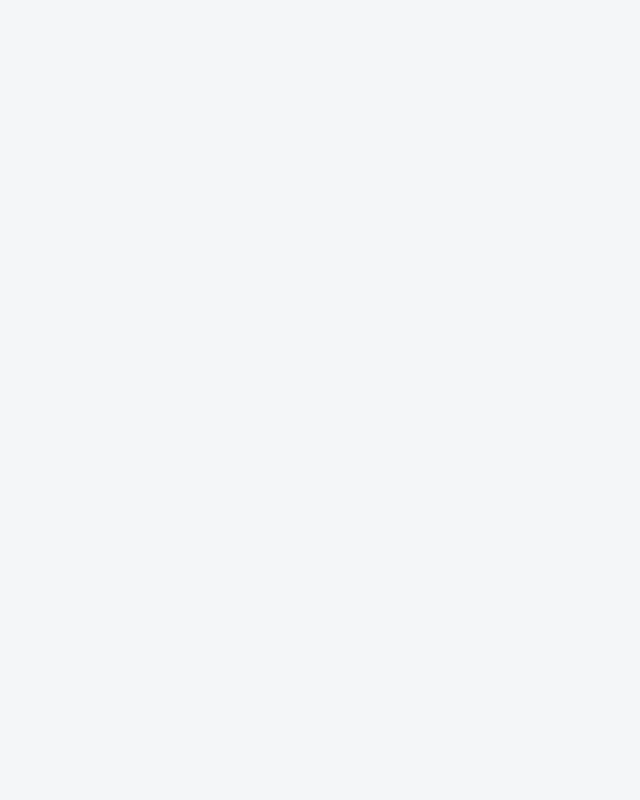
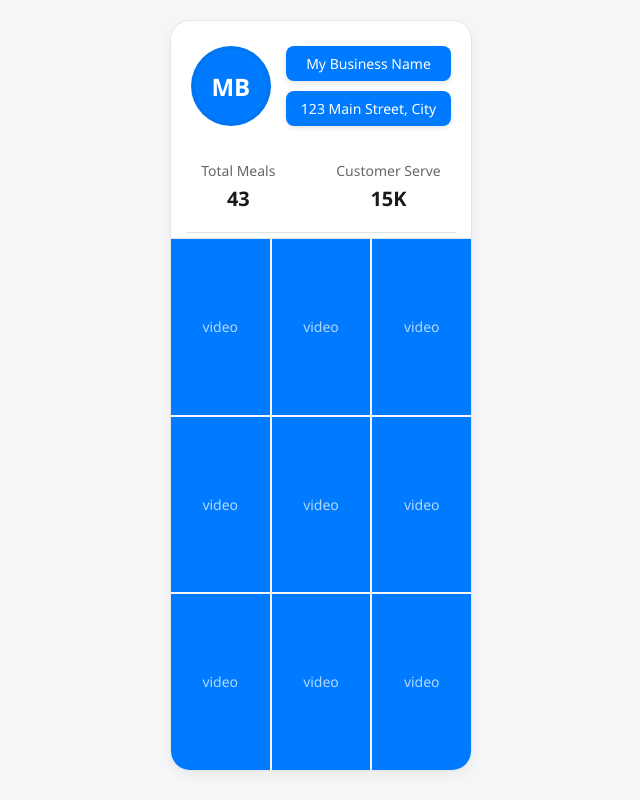
Before and after one commit to aryanshekhada08/Instzom_MERN_Project, a React (Vite) app in the folder frontand/: page /foodpartner/profile in a window 1280 px wide. Before the commit this address had no page. Shown: the whole page, without its empty margins (319-959 px from the left). Built offline with nearby package versions, Linux system fonts and the light colour scheme; no server answers; the HTML template or start-up script is replaced by a standard one.

Commit message:
update model like profile

```diff
--- a/frontand/src/Pages/PartnerRegister.jsx
+++ b/frontand/src/Pages/PartnerRegister.jsx
@@ -1,18 +1,22 @@
 import React from 'react';
 import AuthForm from '../components/AuthForm';
 
-const PartnerRegister = () => {
+const FoodPartnerRegister = () => {
   return (
     <AuthForm
-      title="Become a Partner"
-      subtitle="Register your restaurant"
+      title="Partner Registration"
+      subtitle="Grow your business with us"
       isRegister={true}
-      togglePath="create-food"
+
+      // 👇 THIS TURNS ON THE ADDRESS BOX
+      isPartner={true}
+
+      togglePath="/foodpartner/login"
       switchPortalPath="/user/register"
       switchPortalText="Looking to order food?"
       apiEndpoint="http://localhost:3000/api/auth/foodpartner/register"
-
     />
   );
 };
-export default PartnerRegister;
+
+export default FoodPartnerRegister;
--- /dev/null
+++ b/frontand/src/Pages/food-patner/Profile.jsx
@@ -0,0 +1,125 @@
+import React, { useState, useEffect } from 'react';
+import axios from 'axios';
+import '../../styles/Profile.css';
+
+const Profile = () => {
+  const [loading, setLoading] = useState(true);
+  const [myReels, setMyReels] = useState([]);
+  const [selectedVideo, setSelectedVideo] = useState(null);
+
+  // Profile State with Dummy Data fallback
+  const [profile, setProfile] = useState({
+    businessName: "My Business Name",
+    address: "123 Main Street, City",
+    avatar: "",
+    totalMeals: 43,
+    customersServed: "15K"
+  });
+
+  // Fetch Data (Simulated for layout demo)
+  useEffect(() => {
+    const fetchProfileData = async () => {
+      try {
+        const response = await axios.get('http://localhost:3000/api/food', {
+          withCredentials: true
+        });
+
+        // Use real data if available, otherwise use dummy array of 9 items for grid
+        const allFoods = response.data.foods || response.data || [];
+
+        // If no data, create 9 dummy items to match your image layout
+        const displayReels = allFoods.length > 0 ? allFoods : Array.from({ length: 9 });
+
+        setMyReels(displayReels);
+        setLoading(false);
+
+      } catch (error) {
+        console.error("Error fetching profile:", error);
+        // Fallback to dummy data on error
+        setMyReels(Array.from({ length: 9 }));
+        setLoading(false);
+      }
+    };
+
+    fetchProfileData();
+  }, []);
+
+  const closePixel = () => setSelectedVideo(null);
+
+  return (
+    <div className="profile-page">
+      <div className="profile-card">
+
+        {/* --- Top Section: Avatar & Info Buttons --- */}
+        <div className="profile-header-section">
+
+          {/* Left: Avatar Circle */}
+          <div className="avatar-container">
+            <div className="avatar-circle">
+               {profile.avatar ? <img src={profile.avatar} alt="profile" /> : <span>MB</span>}
+            </div>
+          </div>
+
+          {/* Right: Info Buttons */}
+          <div className="info-actions">
+            <div className="info-badge">{profile.businessName}</div>
+            <div className="info-badge">{profile.address}</div>
+          </div>
+        </div>
+
+        {/* --- Middle Section: Stats --- */}
+        <div className="stats-row">
+          <div className="stat-item">
+            <span className="stat-label">total meals</span>
+            <span className="stat-number">{profile.totalMeals}</span>
+          </div>
+          <div className="stat-item">
+            <span className="stat-label">customer serve</span>
+            <span className="stat-number">{profile.customersServed}</span>
+          </div>
+        </div>
+
+        {/* Divider Line */}
+        <div className="section-divider"></div>
+
+        {/* --- Bottom Section: 3-Column Video Grid --- */}
+        <div className="instagram-grid">
+          {myReels.map((reel, index) => (
+            <div
+              key={reel?._id || index}
+              className="grid-box"
+              onClick={() => reel?._id && setSelectedVideo(reel)}
+            >
+              {reel?.Video ? (
+                <>
+                  <video src={reel.Video} className="grid-video" muted />
+                  <div className="play-overlay">▶</div>
+                </>
+              ) : (
+                <span className="placeholder-text">video</span>
+              )}
+            </div>
+          ))}
+        </div>
+
+      </div>
+
+      {/* --- Modal Popup (Same as before) --- */}
+      {selectedVideo && (
+        <div className="video-modal-overlay" onClick={closePixel}>
+          <div className="video-modal-content" onClick={(e) => e.stopPropagation()}>
+             <button className="close-btn" onClick={closePixel}>&times;</button>
+             <video src={selectedVideo.Video} controls autoPlay className="full-video"/>
+             <div className="modal-info">
+                <h3>{selectedVideo.name}</h3>
+                <p>{selectedVideo.description}</p>
+             </div>
+          </div>
+        </div>
+      )}
+
+    </div>
+  );
+};
+
+export default Profile;
--- a/frontand/src/routes/AppRoutes.jsx
+++ b/frontand/src/routes/AppRoutes.jsx
@@ -8,6 +8,7 @@ import PartnerLogin from '../Pages/PartnerLogin';
 import PartnerRegister from '../Pages/PartnerRegister'; //
 import Home from '../Pages/Gernal/Home';
 import CreateFoodPatner from '../Pages/food-patner/CreateFoodPatner';
+import Profile from '../Pages/food-patner/Profile';
 
 // 2. A temporary Home Page so you don't see a blank screen at localhost:5173
 // const Home = () => {
@@ -55,6 +56,7 @@ function AppRoutes() {
         <Route path="/foodpartner/login" element={<PartnerLogin />} />
         <Route path="/foodpartner/register" element={<PartnerRegister />} />
         <Route path="/create-food" element={<CreateFoodPatner />} />
+        <Route path="/foodpartner/profile" element={<Profile />} />
       </Routes>
     </Router>
   );
--- /dev/null
+++ b/frontand/src/styles/Profile.css
@@ -0,0 +1,160 @@
+/* src/styles/Profile.css */
+
+.profile-page {
+  background-color: var(--bg-color);
+  min-height: 100vh;
+  display: flex;
+  justify-content: center;
+  align-items: flex-start; /* Aligns card to top */
+  padding: 20px;
+}
+
+.profile-card {
+  width: 100%;
+  max-width: 400px; /* Mobile width */
+  background-color: var(--card-bg); /* Uses your theme white/dark */
+  border-radius: 20px; /* Rounded corners like the image */
+  overflow: hidden;
+  box-shadow: var(--shadow);
+  border: 1px solid var(--border-color);
+  display: flex;
+  flex-direction: column;
+}
+
+/* --- Header Layout (Avatar Left, Buttons Right) --- */
+.profile-header-section {
+  display: flex;
+  align-items: center; /* Center vertically */
+  justify-content: space-between;
+  padding: 25px 20px;
+  background-color: var(--card-bg);
+}
+
+/* The Circle */
+.avatar-container {
+  flex: 0 0 auto;
+  margin-right: 15px;
+}
+
+.avatar-circle {
+  width: 80px;
+  height: 80px;
+  background-color: var(--primary-color); /* Green/Blue from theme */
+  border-radius: 50%;
+  display: flex;
+  align-items: center;
+  justify-content: center;
+  color: white;
+  font-size: 24px;
+  font-weight: bold;
+  border: 4px solid rgba(0,0,0,0.05);
+}
+
+/* The Right Side Buttons */
+.info-actions {
+  display: flex;
+  flex-direction: column;
+  gap: 10px;
+  flex: 1; /* Takes remaining space */
+  align-items: flex-end; /* Pushes buttons to the right */
+}
+
+.info-badge {
+  background-color: var(--primary-color);
+  color: white;
+  padding: 8px 15px;
+  border-radius: 8px; /* Rounded rectangle buttons */
+  font-size: 14px;
+  text-align: center;
+  width: 100%;
+  max-width: 180px; /* Limits width so they don't stretch too much */
+  box-shadow: 0 2px 5px rgba(0,0,0,0.1);
+}
+
+/* --- Stats Row --- */
+.stats-row {
+  display: flex;
+  justify-content: space-around;
+  padding: 10px 0 20px 0;
+  text-align: center;
+}
+
+.stat-item {
+  display: flex;
+  flex-direction: column;
+  gap: 5px;
+}
+
+.stat-label {
+  font-size: 14px;
+  color: var(--text-muted);
+  text-transform: capitalize;
+}
+
+.stat-number {
+  font-size: 20px;
+  font-weight: bold;
+  color: var(--text-main);
+}
+
+/* --- Divider --- */
+.section-divider {
+  height: 1px;
+  background-color: var(--border-color);
+  margin: 0 15px 5px 15px; /* Spacing before grid */
+}
+
+/* --- Instagram Grid Layout --- */
+.instagram-grid {
+  display: grid;
+  grid-template-columns: repeat(3, 1fr); /* EXACTLY 3 Columns */
+  gap: 2px; /* Tiny gap like Instagram */
+  background-color: var(--bg-color); /* Shows gap color */
+  border-top: 1px solid var(--border-color);
+}
+
+.grid-box {
+  background-color: var(--primary-color); /* Blue placeholders like image */
+  aspect-ratio: 9 / 16; /* Vertical Reel Shape */
+  display: flex;
+  align-items: center;
+  justify-content: center;
+  position: relative;
+  cursor: pointer;
+  overflow: hidden;
+}
+
+.placeholder-text {
+  color: rgba(255,255,255,0.7);
+  font-size: 14px;
+}
+
+.grid-video {
+  width: 100%;
+  height: 100%;
+  object-fit: cover;
+}
+
+.play-overlay {
+  position: absolute;
+  color: white;
+  font-size: 20px;
+  text-shadow: 0 2px 4px rgba(0,0,0,0.5);
+}
+
+/* Modal styles stay same as before... */
+.video-modal-overlay {
+  position: fixed; top: 0; left: 0; width: 100%; height: 100%;
+  background: rgba(0,0,0,0.9); z-index: 1000;
+  display: flex; justify-content: center; align-items: center;
+}
+.video-modal-content {
+  background: var(--card-bg); width: 90%; max-width: 350px;
+  border-radius: 12px; overflow: hidden; position: relative;
+}
+.close-btn {
+  position: absolute; top: 10px; right: 15px; background: none; border: none;
+  color: white; font-size: 30px; cursor: pointer; z-index: 10;
+}
+.full-video { width: 100%; max-height: 70vh; background: black; }
+.modal-info { padding: 15px; color: var(--text-main); }
```
Also changed, not shown: 2 other files (tests, documents, lock files or other folders).
